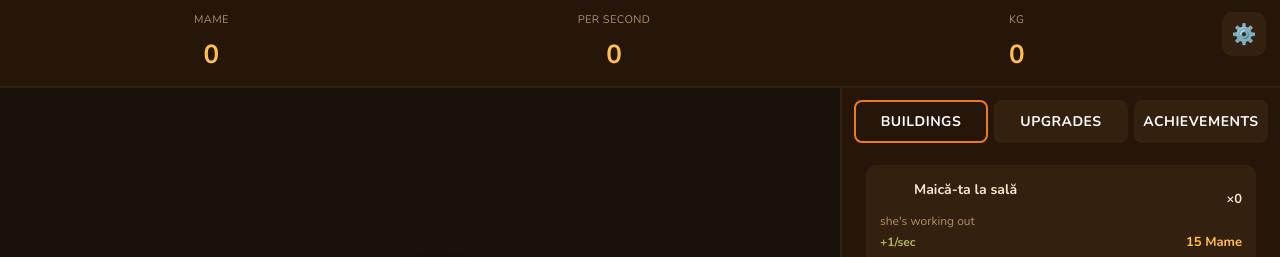
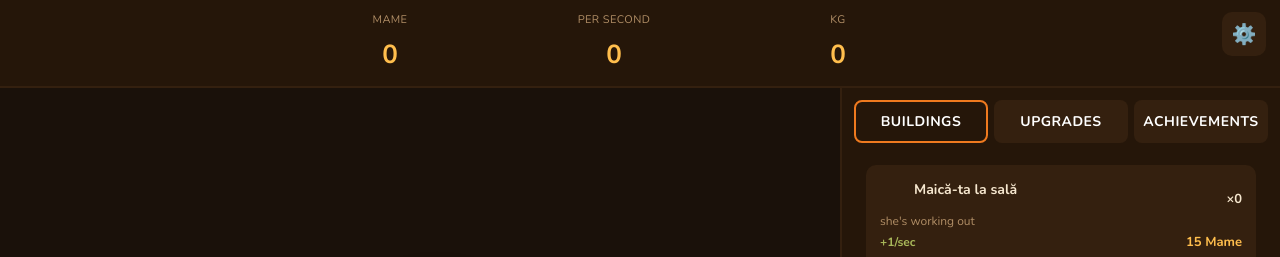
Before and after one commit to kiwi28/clicker-game-vibe-coded, a website built with Vite: page index.html in a window 1280 px wide. Shown: the top 257 px of the page. Built offline with nearby package versions, Linux system fonts and the light colour scheme.

Commit message:
fix: group and space top hud stats on desktop
Wrap the Mame/per second/kg indicators in a centered container so they no longer stretch across the full width, and bump buildings-total icon size.

```diff
--- a/index.html
+++ b/index.html
@@ -24,6 +24,7 @@
 	<body>
 		<main class="app">
 			<header class="hud">
+				<div class="hud__stats">
 					<div class="stat">
 						<span class="stat__label">Mame</span>
 						<span
@@ -47,6 +48,7 @@
 							id="kg-value"
 							>0</span
 						>
+					</div>
 				</div>
 				<div class="menu-wrap">
 					<button
--- a/src/style.css
+++ b/src/style.css
@@ -46,12 +46,20 @@ body {
   border-bottom: 2px solid var(--card);
 }
 
+.hud__stats {
+  display: flex;
+  gap: 64px;
+  flex: 1;
+  justify-content: center;
+}
+
 .stat {
   display: flex;
   flex-direction: column;
   gap: 6px;
   text-align: center;
   flex: 1;
+  max-width: 160px;
 }
 
 .stat__label {
@@ -235,8 +243,8 @@ body {
 .buildings-total__icon {
   display: inline-flex;
   flex-shrink: 0;
-  width: 20px;
-  height: 20px;
+  width: 40px;
+  height: 40px;
 }
 
 .buildings-total__icon svg {
```
Lines whose indentation alone changed are shown as unchanged.
